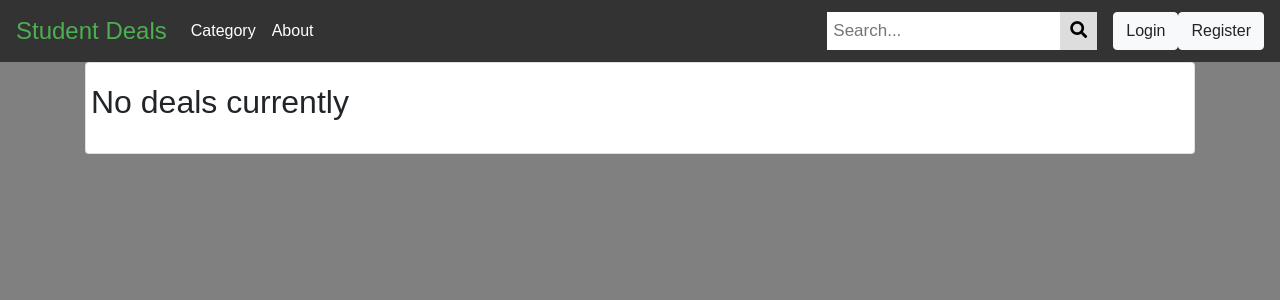
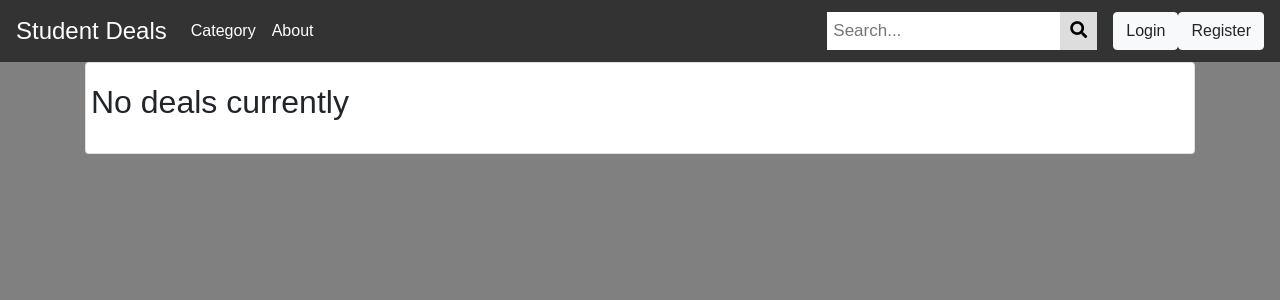
Before and after one commit to themadprofessor/deal-or-no-deal, a Django app: page /category/index.html in a window 1280 px wide. Shown: the top 300 px of the page. Run offline with Django 3.2, Linux system fonts and the light colour scheme; data that the repository does not hold is empty; some libraries are stand-ins or nearby versions.

Commit message:
Fxi student deal link always being active

```diff
--- a/templates/dondapp/base.html
+++ b/templates/dondapp/base.html
@@ -21,7 +21,7 @@
 
     <body>
     <nav class="navbar navbar-expand-lg navbar-dark">
-        <a class="navbar-brand active" href="{% url 'home' %}">Student Deals</a>
+        <a id="nav_" class="navbar-brand" href="{% url 'home' %}">Student Deals</a>
         <button class="navbar-toggler" type="button" data-toggle="collapse" data-target="#navbarSupportedContent" aria-controls="navbarSupportedContent" aria-expanded="false" aria-label="Toggle navigation">
             <span class="navbar-toggler-icon"></span>
         </button>
```
